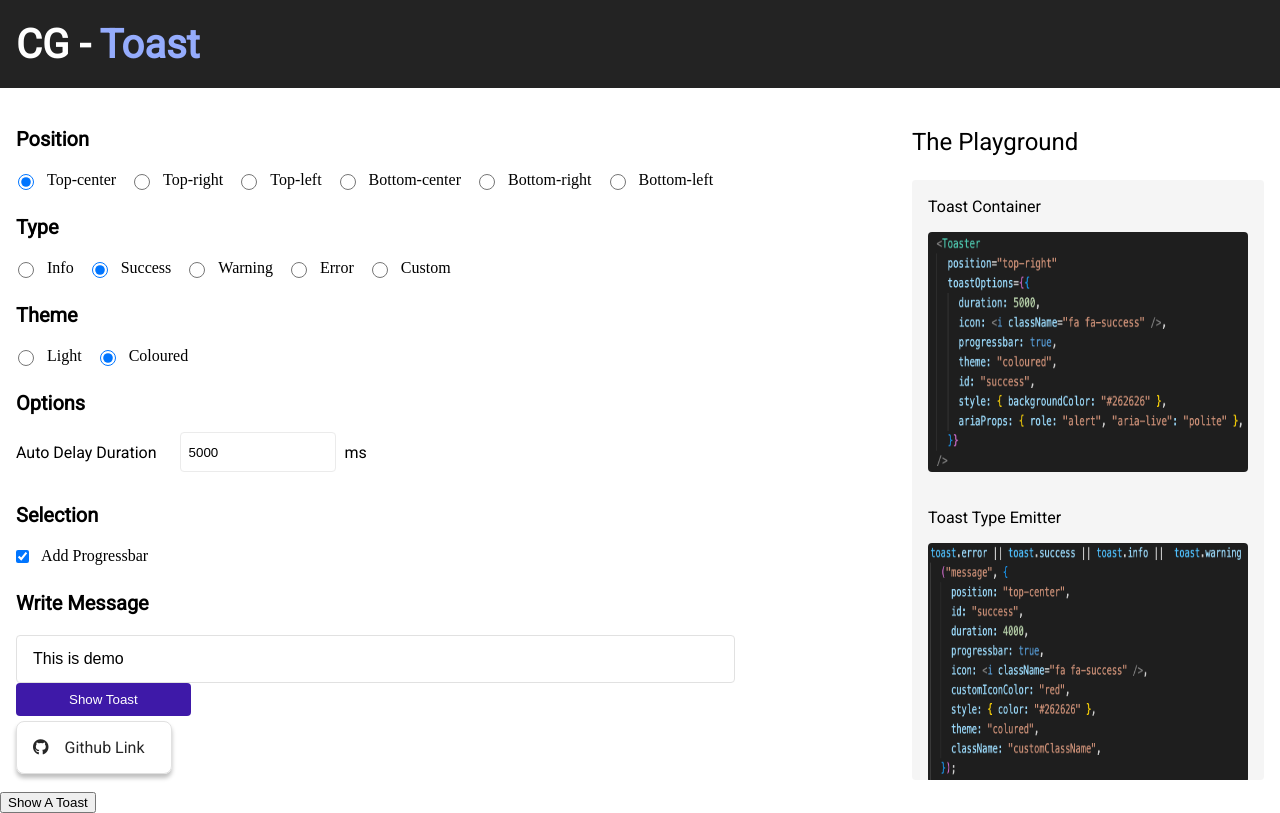
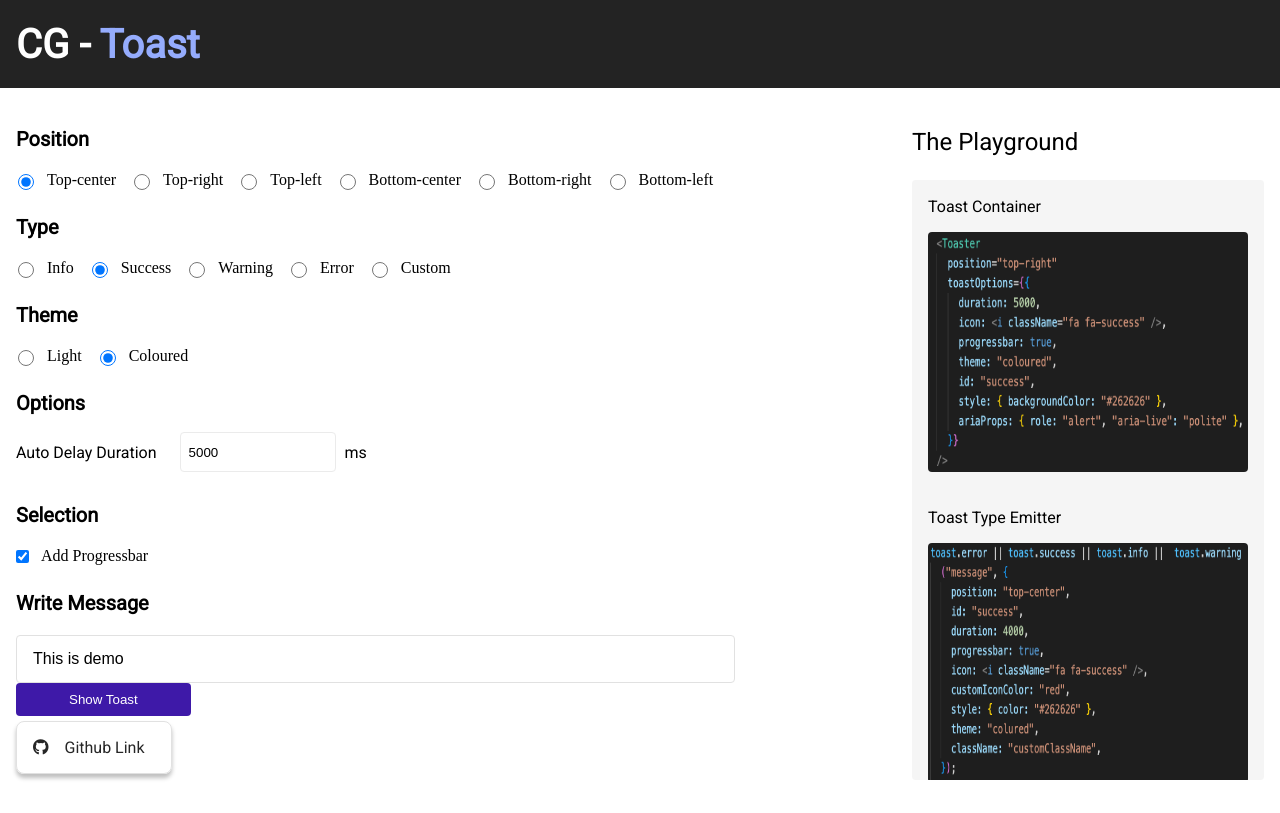
Before and after one commit to rohitsoni83/react-toast, a React (Create React App) app: page / in a window 1280 px wide. Built offline with nearby package versions, Linux system fonts and the light colour scheme.

Commit message:
remove a code of line

```diff
--- a/src/toastDemo.tsx
+++ b/src/toastDemo.tsx
@@ -226,15 +226,6 @@ const DemoToast = () => {
           </div>
         </div>
       </div>
-      <button
-        onClick={() =>
-          toast.success("This is a toast", {
-            duration: 5000000,
-          })
-        }
-      >
-        Show A Toast
-      </button>
     </div>
   );
 };
```
